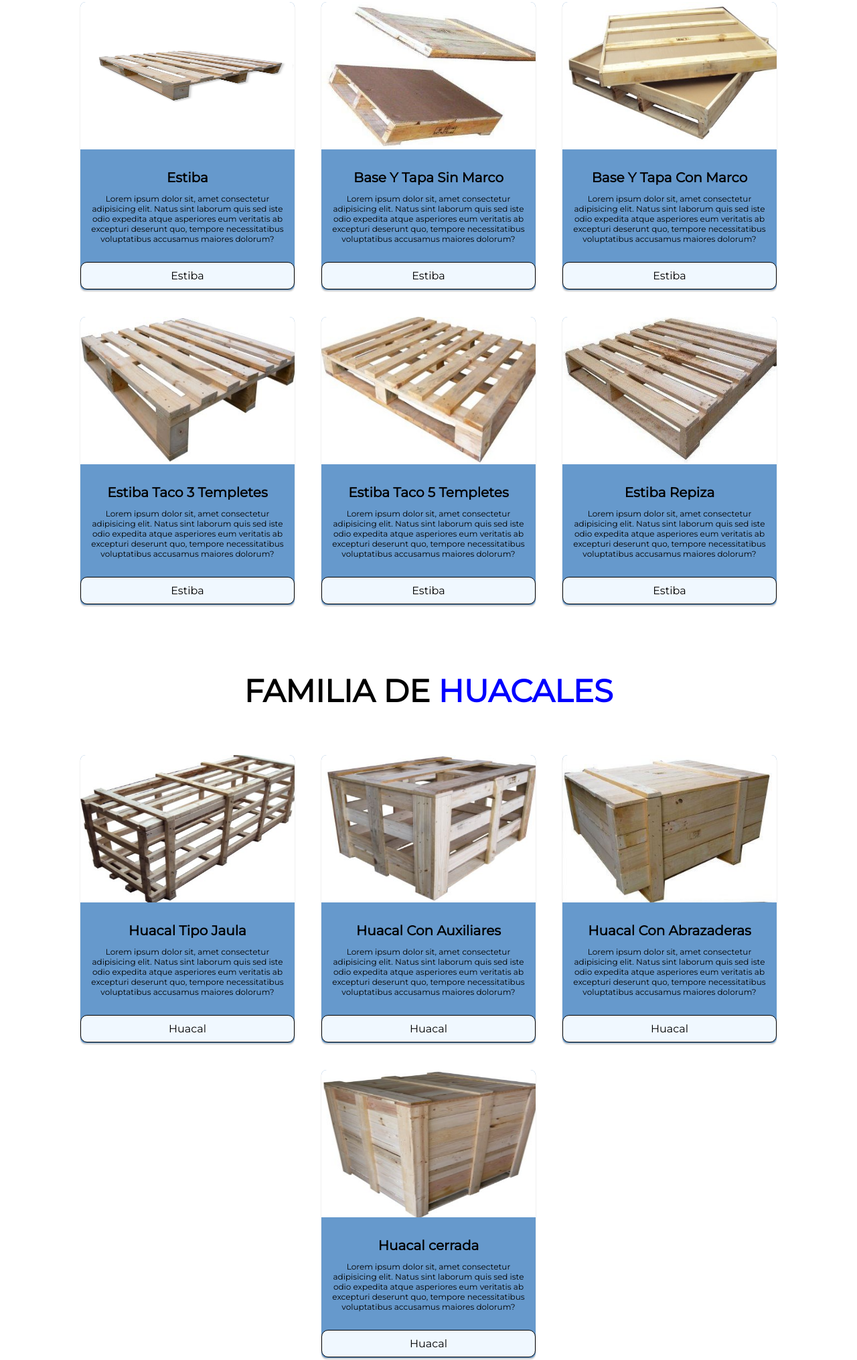
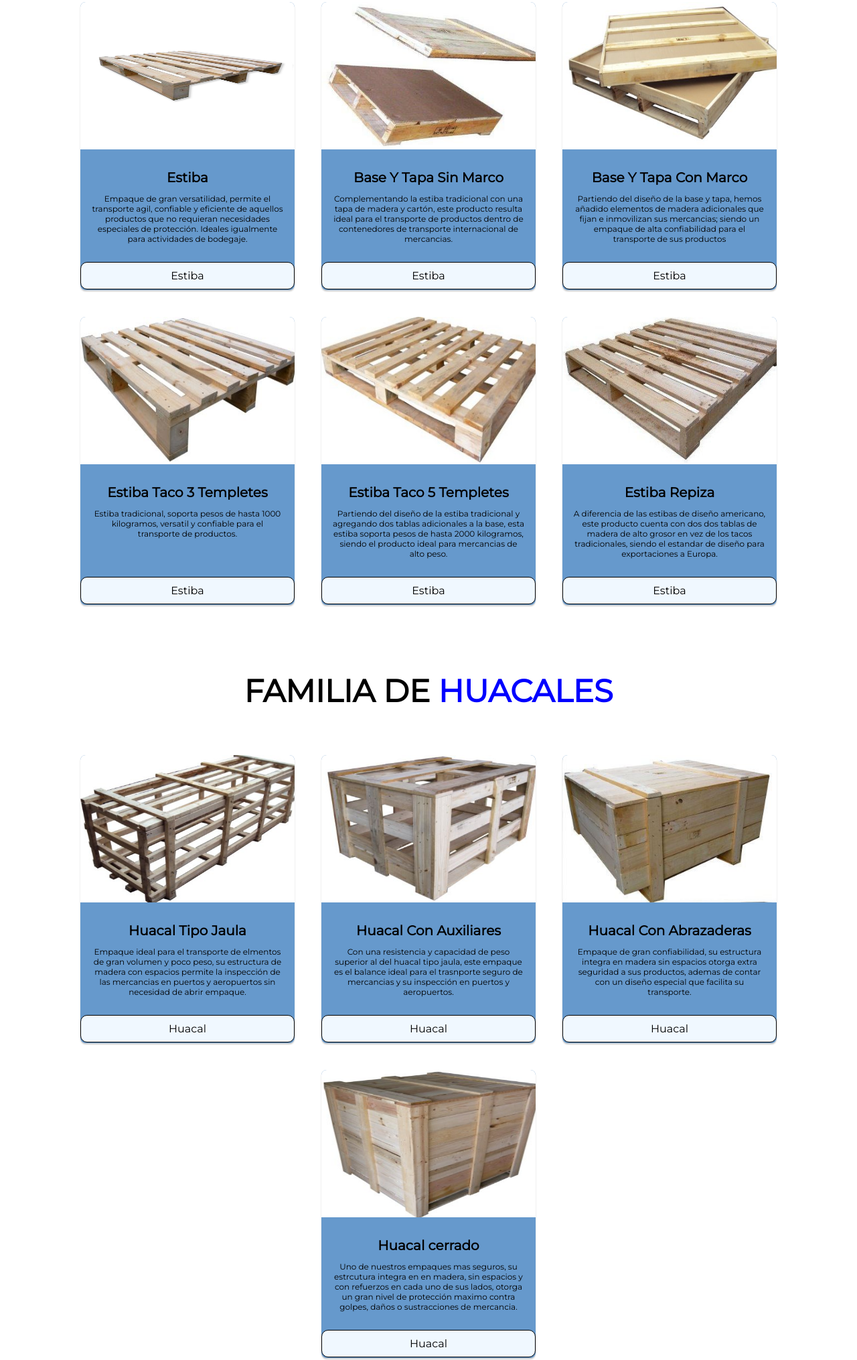
Before and after one commit to Maxel26/Mudarte-project-, a plain HTML site: page productos.html in a window 1280 px wide. Shown: the part 331-2361 px from the top of the page at 67% size. Drawn offline with Linux system fonts and the light colour scheme.

Commit message:
[+] se añaden descripciones a pagina productos, se finaliza pagina nostros con estilos

```diff
--- a/css/nosotros.css
+++ b/css/nosotros.css
@@ -1,3 +1,7 @@
+body {
+  margin: 0;
+}
+
 .container{
   box-sizing: border-box;
   margin: 0 auto;
--- a/productos.html
+++ b/productos.html
@@ -38,42 +38,42 @@
             <div class="card">
                 <a href="#"><img src="./images/Estiba.jpg" alt=""></a>
                 <h4>Estiba</h4>
-                <p>Lorem ipsum dolor sit, amet consectetur adipisicing elit. Natus sint laborum quis sed iste odio expedita atque asperiores eum veritatis ab excepturi deserunt quo, tempore necessitatibus voluptatibus accusamus maiores dolorum?</p>
+                <p>Empaque de gran versatilidad, permite el transporte agil, confiable y eficiente de aquellos productos que no requieran necesidades especiales de protección. Ideales igualmente para actividades de bodegaje.</p>
                 <a href="#" class="buttom-card-products" >Estiba</a>
             </div>
 
             <div class="card">
                 <a href="#"><img src="./images/Family-estibas/Sin marco.jpg" alt=""></a>
                 <h4>Base Y Tapa Sin Marco</h4>
-                <p>Lorem ipsum dolor sit, amet consectetur adipisicing elit. Natus sint laborum quis sed iste odio expedita atque asperiores eum veritatis ab excepturi deserunt quo, tempore necessitatibus voluptatibus accusamus maiores dolorum?</p>
+                <p>Complementando la estiba tradicional con una tapa de madera y cartón, este producto resulta ideal para el transporte de productos dentro de contenedores de transporte internacional de mercancias.</p>
                 <a href="#" class="buttom-card-products" >Estiba</a>
             </div>
 
             <div class="card">
                 <a href="#"><img src="./images/Family-estibas/Base y tpa con base.jpg" alt=""></a>
                 <h4>Base Y Tapa Con Marco</h4>
-                <p>Lorem ipsum dolor sit, amet consectetur adipisicing elit. Natus sint laborum quis sed iste odio expedita atque asperiores eum veritatis ab excepturi deserunt quo, tempore necessitatibus voluptatibus accusamus maiores dolorum?</p>
+                <p>Partiendo del diseño de la base y tapa, hemos añadido elementos de madera adicionales que fijan e inmovilizan sus mercancias; siendo un empaque de alta confiabilidad para el transporte de sus productos</p>
                 <a href="#" class="buttom-card-products" >Estiba</a>
             </div>
 
             <div class="card">
                 <a href="#"><img src="./images/Family-estibas/Estiba taco 3templetes.jpg" alt=""></a>
                 <h4>Estiba Taco 3 Templetes</h4>
-                <p>Lorem ipsum dolor sit, amet consectetur adipisicing elit. Natus sint laborum quis sed iste odio expedita atque asperiores eum veritatis ab excepturi deserunt quo, tempore necessitatibus voluptatibus accusamus maiores dolorum?</p>
+                <p>Estiba tradicional, soporta pesos de hasta 1000 kilogramos, versatil y confiable para el transporte de productos.</p><br>
                 <a href="#" class="buttom-card-products" >Estiba</a>
             </div>
 
             <div class="card">
                 <a href="#"><img src="./images/Family-estibas/Estiba taco 5 tem.jpg" alt=""></a>
                 <h4>Estiba Taco 5 Templetes</h4>
-                <p>Lorem ipsum dolor sit, amet consectetur adipisicing elit. Natus sint laborum quis sed iste odio expedita atque asperiores eum veritatis ab excepturi deserunt quo, tempore necessitatibus voluptatibus accusamus maiores dolorum?</p>
+                <p>Partiendo del diseño de la estiba tradicional y agregando dos tablas adicionales a la base, esta estiba soporta pesos de hasta 2000 kilogramos, siendo el producto ideal para mercancias de alto peso.</p>
                 <a href="#" class="buttom-card-products" >Estiba</a>
             </div>
 
             <div class="card">
                 <a href="#"><img src="./images/Family-estibas/Estiba Repiza.jpg" alt=""></a>
                 <h4>Estiba Repiza</h4>
-                <p>Lorem ipsum dolor sit, amet consectetur adipisicing elit. Natus sint laborum quis sed iste odio expedita atque asperiores eum veritatis ab excepturi deserunt quo, tempore necessitatibus voluptatibus accusamus maiores dolorum?</p>
+                <p>A diferencia de las estibas de diseño americano, este producto cuenta con dos dos tablas de madera de alto grosor en vez de los tacos tradicionales, siendo el estandar de diseño para exportaciones a Europa.</p>
                 <a href="#" class="buttom-card-products" >Estiba</a>
             </div>
         </div>
@@ -87,28 +87,28 @@
             <div class="card">
                 <a href="#"><img src="./images/Family-huacales/Jaula.jpg" alt=""></a>
                 <h4>Huacal Tipo Jaula</h4>
-                <p>Lorem ipsum dolor sit, amet consectetur adipisicing elit. Natus sint laborum quis sed iste odio expedita atque asperiores eum veritatis ab excepturi deserunt quo, tempore necessitatibus voluptatibus accusamus maiores dolorum?</p>
+                <p>Empaque ideal para el transporte de elmentos de gran volumen y poco peso, su estructura de madera con espacios permite la inspección de las mercancias en puertos y aeropuertos sin necesidad de abrir empaque.</p>
                 <a href="#" class="buttom-card-products" >Huacal </a>
             </div>
 
             <div class="card">
                 <a href="#"><img src="./images/Family-huacales/Jaula con auxiliares.jpg" alt=""></a>
                 <h4>Huacal Con Auxiliares</h4>
-                <p>Lorem ipsum dolor sit, amet consectetur adipisicing elit. Natus sint laborum quis sed iste odio expedita atque asperiores eum veritatis ab excepturi deserunt quo, tempore necessitatibus voluptatibus accusamus maiores dolorum?</p>
+                <p>Con una resistencia y capacidad de peso superior al del huacal tipo jaula, este empaque es el balance ideal para el trasnporte seguro de mercancias y su inspección en puertos y aeropuertos.</p>
                 <a href="#" class="buttom-card-products" >Huacal </a>
             </div>
 
             <div class="card">
                 <a href="#"><img src="./images/Family-huacales/Juala con abrazaderas.jpg" alt=""></a>
                 <h4>Huacal Con Abrazaderas</h4>
-                <p>Lorem ipsum dolor sit, amet consectetur adipisicing elit. Natus sint laborum quis sed iste odio expedita atque asperiores eum veritatis ab excepturi deserunt quo, tempore necessitatibus voluptatibus accusamus maiores dolorum?</p>
+                <p>Empaque de gran confiabilidad, su estructura integra en madera sin espacios otorga extra seguridad a sus productos, ademas de contar con un diseño especial que facilita su transporte.</p>
                 <a href="#" class="buttom-card-products" >Huacal</a>
             </div>
 
             <div class="card">
                 <a href="#"><img src="./images/Family-huacales/Jaula Cerrada.jpg" alt=""></a>
-                <h4>Huacal cerrada</h4>
-                <p>Lorem ipsum dolor sit, amet consectetur adipisicing elit. Natus sint laborum quis sed iste odio expedita atque asperiores eum veritatis ab excepturi deserunt quo, tempore necessitatibus voluptatibus accusamus maiores dolorum?</p>
+                <h4>Huacal cerrado</h4>
+                <p>Uno de nuestros empaques mas seguros, su estrcutura integra en en madera, sin espacios y con refuerzos en cada uno de sus lados, otorga un gran nivel de protección maximo contra golpes, daños o sustracciones de mercancia.</p>
                 <a href="#" class="buttom-card-products" >Huacal</a>
             </div>
 
@@ -123,22 +123,22 @@
 
             <div class="card">
                 <a href="#"><img src="./images/Family-cajas/Esti enbalada.jpg" alt=""></a>
-                <h4>Caja Enbalada</h4>
-                <p>Lorem ipsum dolor sit, amet consectetur adipisicing elit. Natus sint laborum quis sed iste odio expedita atque asperiores eum veritatis ab excepturi deserunt quo, tempore necessitatibus voluptatibus accusamus maiores dolorum?</p>
+                <h4>Caja Embalada</h4>
+                <p>Complementamos la caja estiba tradicional con un cubrimiento en plastico stretch y zuncho, ofreciendo protección contra niveles de humedad moderados y eventuales sustracciones de la mercancia. </p>
                 <a href="#" class="buttom-card-products" >Caja</a>
             </div>
 
             <div class="card">
                 <a href="#"><img src="./images/Family-cajas/caja plegable.jpg" alt=""></a>
                 <h4>Caja Plegable</h4>
-                <p>Lorem ipsum dolor sit, amet consectetur adipisicing elit. Natus sint laborum quis sed iste odio expedita atque asperiores eum veritatis ab excepturi deserunt quo, tempore necessitatibus voluptatibus accusamus maiores dolorum?</p>
+                <p>Partiendo del diseño de la caja estiba, creamos un empaque que permite ser ensamblado o desembalado según sus necesidades, permitiendo asi su almacenaje con mayor facilidad frente al empaque tradicional</p>
                 <a href="#" class="buttom-card-products" >Caja</a>
             </div>
 
             <div class="card">
                 <a href="#"><img src="./images/CajaEstibaCartonn.jpg" alt=""></a>
                 <h4>Caja Estiba carton</h4>
-                <p>Lorem ipsum dolor sit, amet consectetur adipisicing elit. Natus sint laborum quis sed iste odio expedita atque asperiores eum veritatis ab excepturi deserunt quo, tempore necessitatibus voluptatibus accusamus maiores dolorum?</p>
+                <p>Gracias a su estructura y tapa de carton, complementado con la estiba, este empaque es ideal para proteger sus mercancias del sol, el polvo y los golpes moderados; Así, sus mercancias viajaran mas seguras.</p>
                 <a href="#" class="buttom-card-products" >Caja</a>
             </div>
 
```
Also changed, not shown: index.html (+5 -4 lines).
